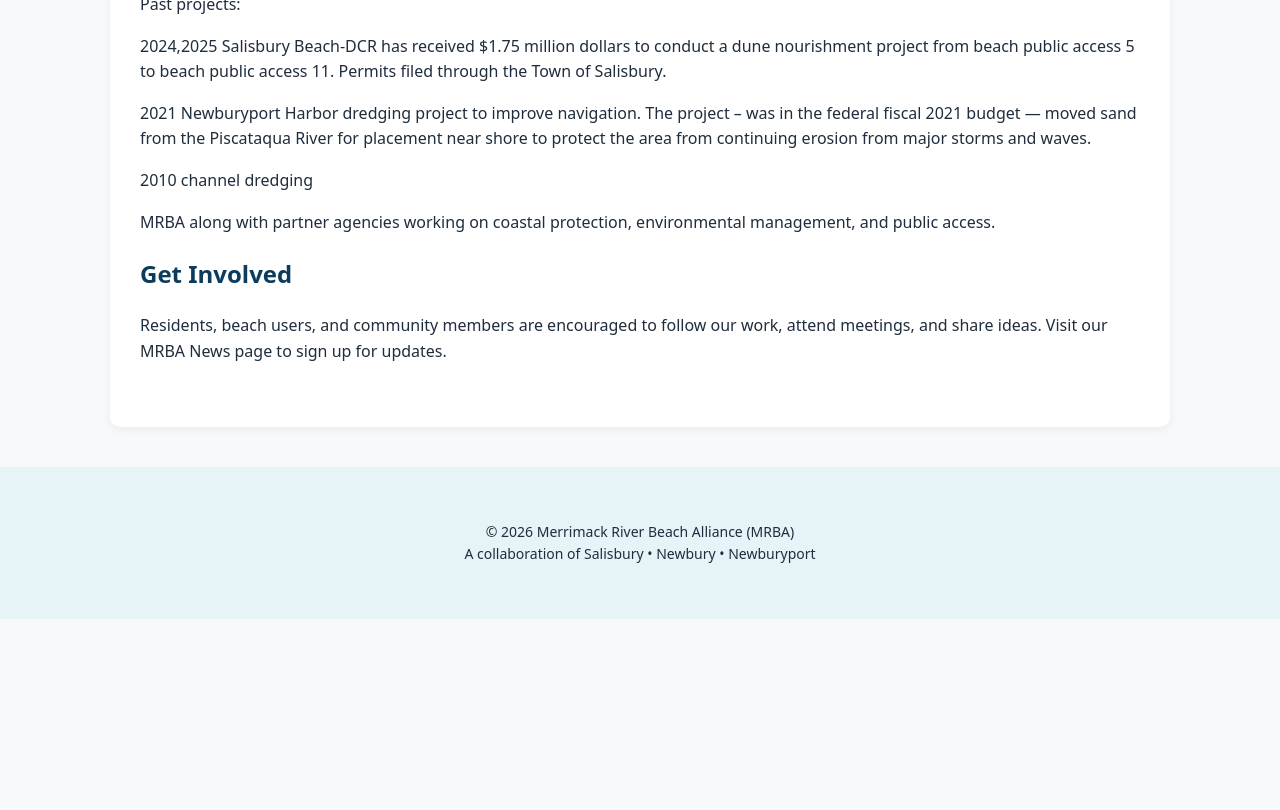
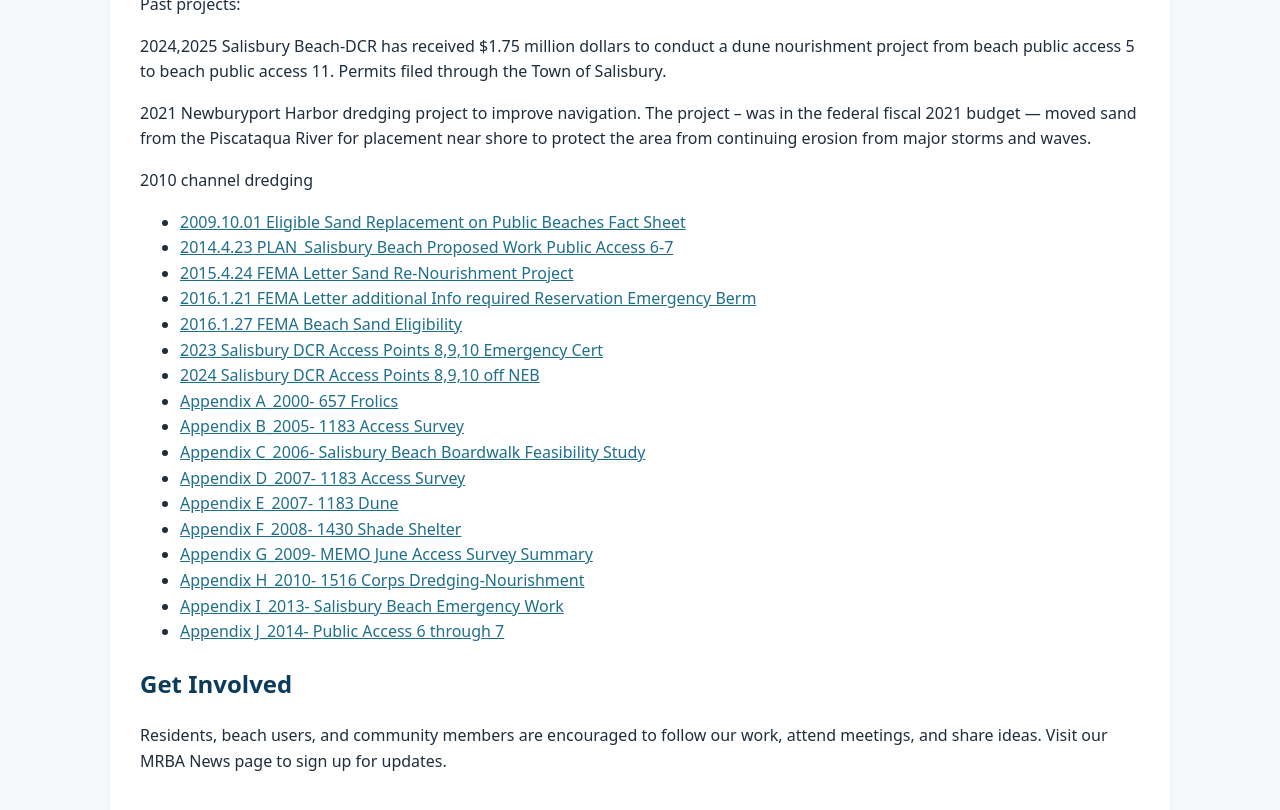
Before and after one commit to MAMRBAGOV/mamrba.gov, a Jekyll site: the page built from index.md, in a window 1280 px wide and 900 px high, scrolled down 2000 px, cut to the strip 49-859 px from the top of the window. Built offline with Jekyll 4.4.1, drawn with Linux system fonts in a browser that asks for light colours; before the commit the page ends 2668 px from its top, so only the background shows below that.

Commit message:
Update index.md

```diff
--- a/index.md
+++ b/index.md
@@ -99,9 +99,23 @@ Past projects:
 2021 Newburyport Harbor dredging project to improve navigation. The project – was in the federal fiscal 2021 budget — moved sand from the Piscataqua River for placement near shore to protect the area from continuing erosion from major storms and waves.
 
 2010 channel dredging
-
-MRBA along with partner agencies working on coastal protection, environmental management, and public access.
-
+- [2009.10.01 Eligible Sand Replacement on Public Beaches Fact Sheet](/assets/docs/2009.10.01 Eligible Sand Replacement on Public Beaches Fact Sheet.pdf)
+- [2014.4.23 PLAN_Salisbury Beach Proposed Work Public Access 6-7 ](/assets/docs/2014.4.23 PLAN_Salisbury Beach Proposed Work Public Access 6-7.pdf)
+- [2015.4.24 FEMA Letter Sand Re-Nourishment Project](/assets/docs/2015.4.24 FEMA Letter Sand Re-Nourishment Project.pdf)
+- [2016.1.21 FEMA Letter additional Info required Reservation Emergency Berm](/assets/docs/2016.1.21 FEMA Letter additional Info required Reservation Emergency Berm.pdf)
+- [2016.1.27 FEMA Beach Sand Eligibility](/assets/docs/2016.1.27 FEMA Beach Sand Eligibility.pdf)
+- [2023 Salisbury DCR Access Points 8,9,10 Emergency Cert](/assets/docs/2023 Salisbury DCR Access Points 8,9,10 Emergency Cert.pdf)
+- [2024 Salisbury DCR Access Points 8,9,10 off NEB](/assets/docs/2024 Salisbury DCR Access Points 8,9,10 off NEB.pdf)
+- [Appendix A_2000- 657 Frolics](/assets/docs/Appendix A_2000- 657 Frolics.pdf)
+- [Appendix B_2005- 1183 Access Survey](/assets/docs/Appendix B_2005- 1183 Access Survey.pdf)
+- [Appendix C_2006- Salisbury Beach Boardwalk Feasibility Study](/assets/docs/Appendix C_2006- Salisbury Beach Boardwalk Feasibility Study.pdf)
+- [Appendix D_2007- 1183 Access Survey](/assets/docs/Appendix D_2007- 1183 Access Survey.pdf)
+- [Appendix E_2007- 1183 Dune ](/assets/docs/Appendix E_2007- 1183 Dune.pdf)
+- [Appendix F_2008- 1430 Shade Shelter ](/assets/docs/Appendix F_2008- 1430 Shade Shelter.pdf)
+- [Appendix G_2009- MEMO June Access Survey Summary](/assets/docs/Appendix G_2009- MEMO June Access Survey Summary.pdf)
+- [Appendix H_2010- 1516 Corps Dredging-Nourishment](/assets/docs/Appendix H_2010- 1516 Corps Dredging-Nourishment.pdf)
+- [Appendix I_2013- Salisbury Beach Emergency Work](/assets/docs/Appendix I_2013- Salisbury Beach Emergency Work.pdf)
+- [Appendix J_2014- Public Access 6 through 7](/assets/docs/Appendix J_2014- Public Access 6 through 7.pdf)
 
 ## Get Involved
 Residents, beach users, and community members are encouraged to follow our work, attend meetings, and share ideas. Visit our MRBA News page to sign up for updates.
```
